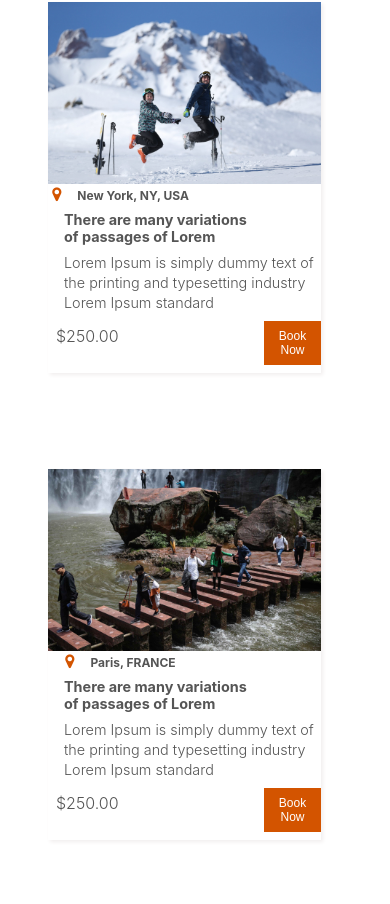
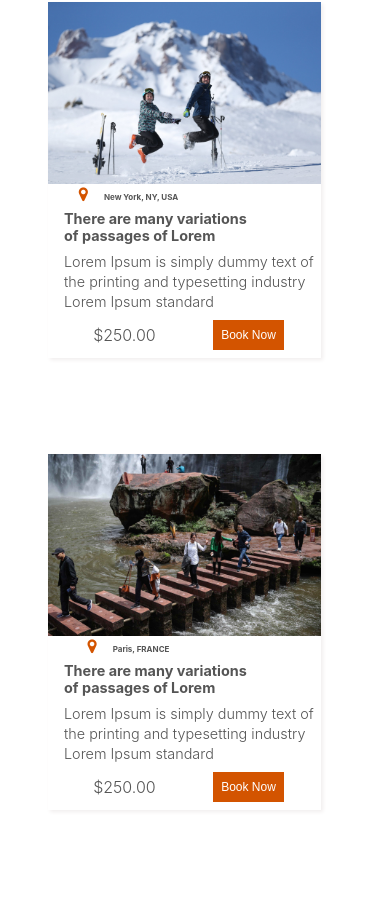
Before and after one commit to mchomvus4/travellers, a React (Create React App) app: page / in a window 390 px wide. Shown: the part 2659-3563 px from the top of the page. Built offline with nearby package versions, Linux system fonts and the light colour scheme.

Commit message:
Update Activity.css

```diff
--- a/src/Components/Activities/Activity.css
+++ b/src/Components/Activities/Activity.css
@@ -100,28 +100,42 @@ button:hover{
 }
 
     @media only screen and (max-width:425px){
+
         .location{
-            margin-right: 16rem;
-            font-size: 1.5rem;
+            margin-right: 14rem;
+            font-size: 1rem;
         }
-        .para1{font-size: 1.8rem;}
+        .para1{
+            font-size: 1.8rem;
+            }
         .para2{
             font-size: 1.8rem;
             line-height: 2.5rem;
         }
-        button{margin-left: 27rem;}
+        button{margin-left: 16rem;}
 
 
     }
 
-    @media only screen and (max-width:375px){
-        .location{margin-right: 12rem;}
-       button{margin-left: 18rem;}
+
+    @media only screen and (max-width:500px) and (min-width:500px){
+        .card-main{
+            width: 100%;
+        }
+        .location{
+            margin-right: 22rem;
+            font-size: 1.5rem;
+        }
+        .para1{
+            font-size: 1.6rem;
+        }
+        .para2{
+            font-size: 1.8rem;
+        }
+
+
+    button{
+        margin-left: 28rem;
     }
-/*
-     @media only screen and (min-width:320px){
-         .location{margin-right: 8rem;}
-            button{
-                    margin-left: 15rem;
-            }
-     } */
+
+}
```
